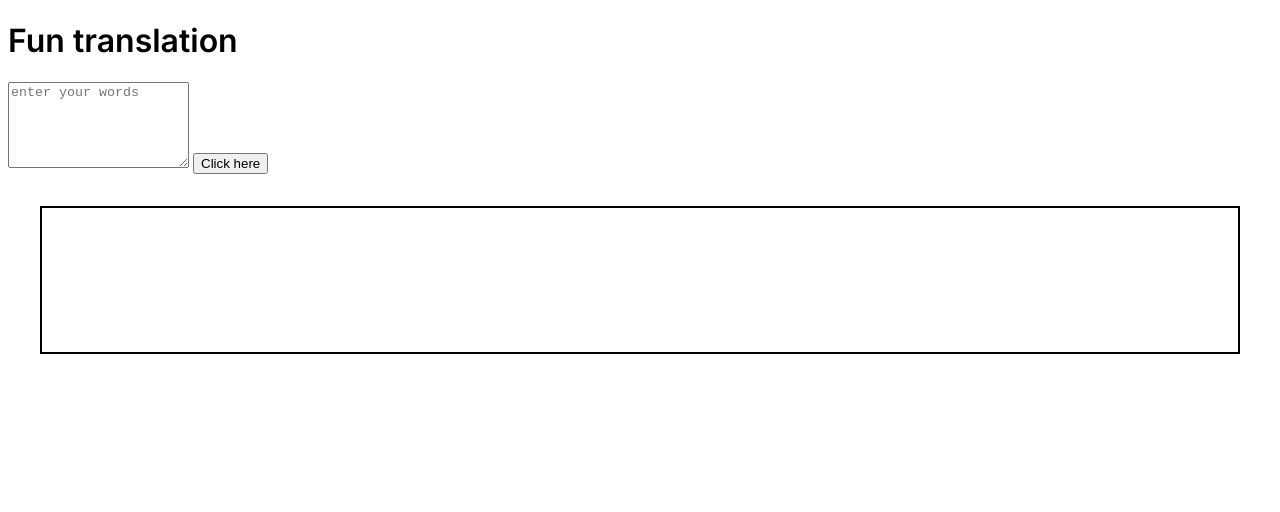
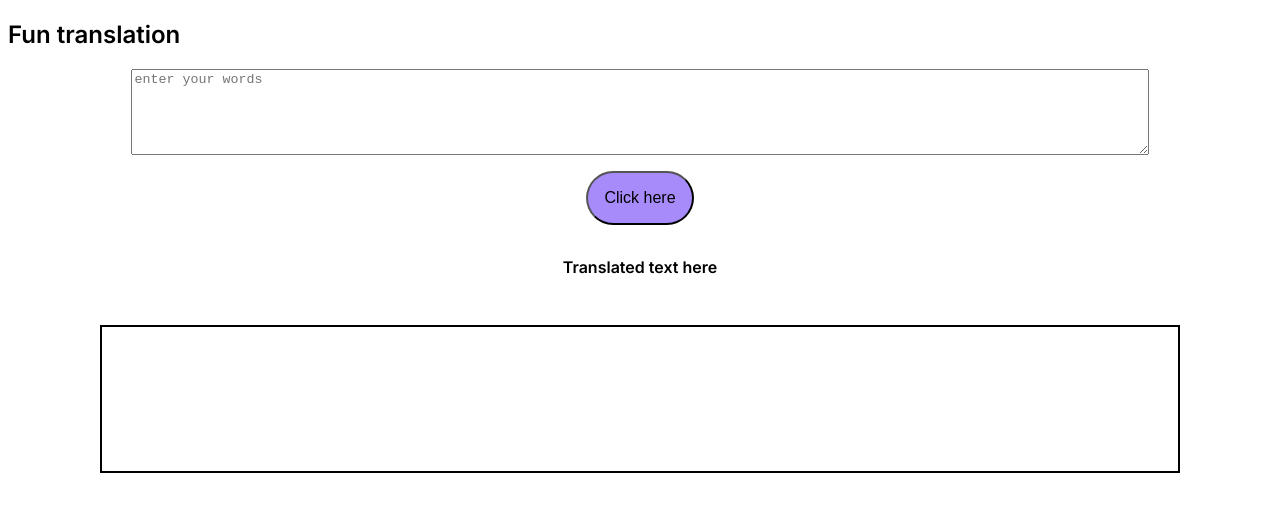
Before and after one commit to karthikashutosh/fun-translation-app, a plain HTML site: page index.html in a window 1280 px wide. Drawn offline with Linux system fonts and the light colour scheme.

Commit message:
css Done

```diff
--- a/index.html
+++ b/index.html
@@ -8,11 +8,16 @@
     <link href="./styles.css" rel="stylesheet">
 </head>
 <body>
+    <nav class="nav">
     <h1>Fun translation</h1>
+    </nav>
+    </body>
 <div id="output">
     <textarea id="text" placeholder="enter your words"></textarea>
     <button class="btn-primary">Click here</button>
+    <p id="translated" >Translated text here</p>
     <div id="outputDiv"></div>
     </div>
+    <footer></footer>
 </body>
 </html>
--- a/styles.css
+++ b/styles.css
@@ -5,13 +5,38 @@ body{
 :root{
     --primary-color:#A78BFA;
 }
+#nav{
+    background-color: var(--primary-color);
+}
 #outputDiv{
     border: 2px solid black;
     height: 10vh;
     padding: 2rem;
     display: block;
     margin: 2rem;
+    width: 80%;
 }
+.btn-primary{
+    font: 1em sans-serif;
+    border-radius:2rem ;
+    padding: 1rem;
+    margin:1rem;
+    background-color: var(--primary-color);
+    color:black;
+}
+
+#translated{
+    font-weight: bolder;
+}
+
 #text{
     height: 10vh;
+    display: block;
+    width:80%;
+
 }
+#output{
+    display: flex;
+    flex-direction: column;
+    align-items: center;
+}
```
